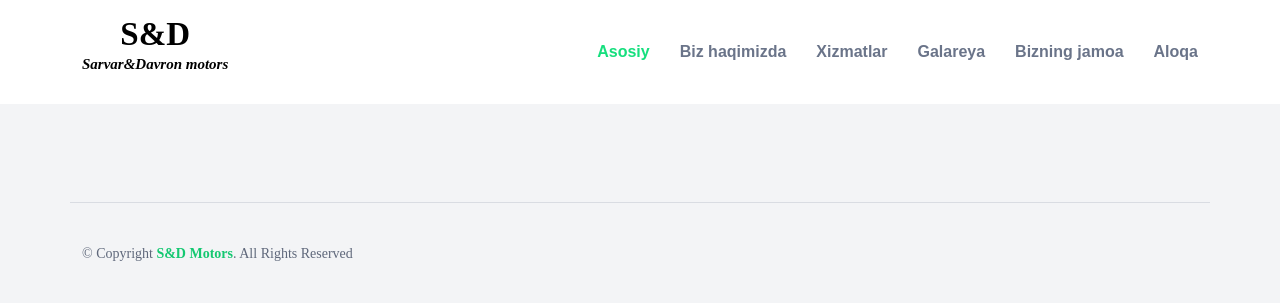
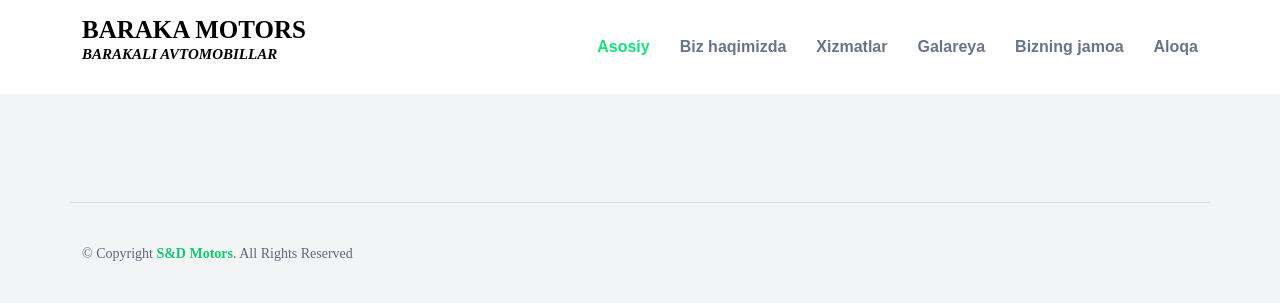
Before and after one commit to SHOHIJAHON20001/SandDMotors, a Django app: template templates/base.html in a window 1280 px wide. Shown: the top 303 px of the page. Run offline with Django 4.2, Linux system fonts and the light colour scheme; the template is opened without the code that fills it, so the values that code supplies are empty; some libraries are stand-ins or nearby versions.

Commit message:
sandmotors

```diff
--- a/templates/base.html
+++ b/templates/base.html
@@ -34,9 +34,9 @@
 
       <!-- <h1 class="logo"><a href="index.html">S&D Motors</a></h1> -->
       <a class="navbar-brand" href="{% url 'home' %}">
-        <h4 style="color:rgb(0, 0, 0);  font-family: 'Times New Roman', Times, serif; font-weight: bolder; font-size: 33px;">
-          <center>S&D</center>
-          <p style="font-size:15px; font-style: normal;"><span style="font-style: italic;">Sarvar&Davron motors</span> </p>
+        <h4 style="color:rgb(0, 0, 0);  font-family: 'Times New Roman', Times, serif; font-weight: bolder; font-size: 25px;">
+          <center>BARAKA MOTORS</center>
+          <p style="font-size:15px; font-style: normal;"><span style="font-style: italic;">BARAKALI AVTOMOBILLAR</span> </p>
         </h4></a>
       <!-- Uncomment below if you prefer to use an image logo -->
 
```
